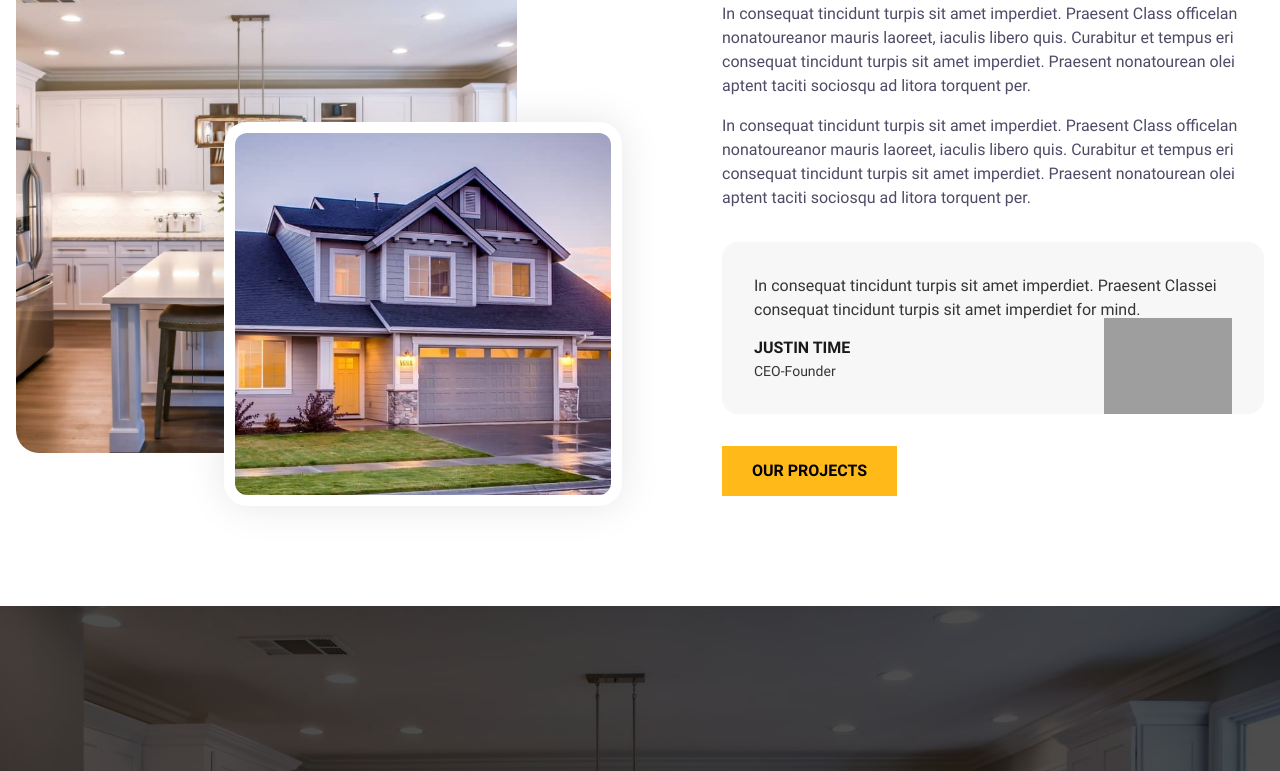
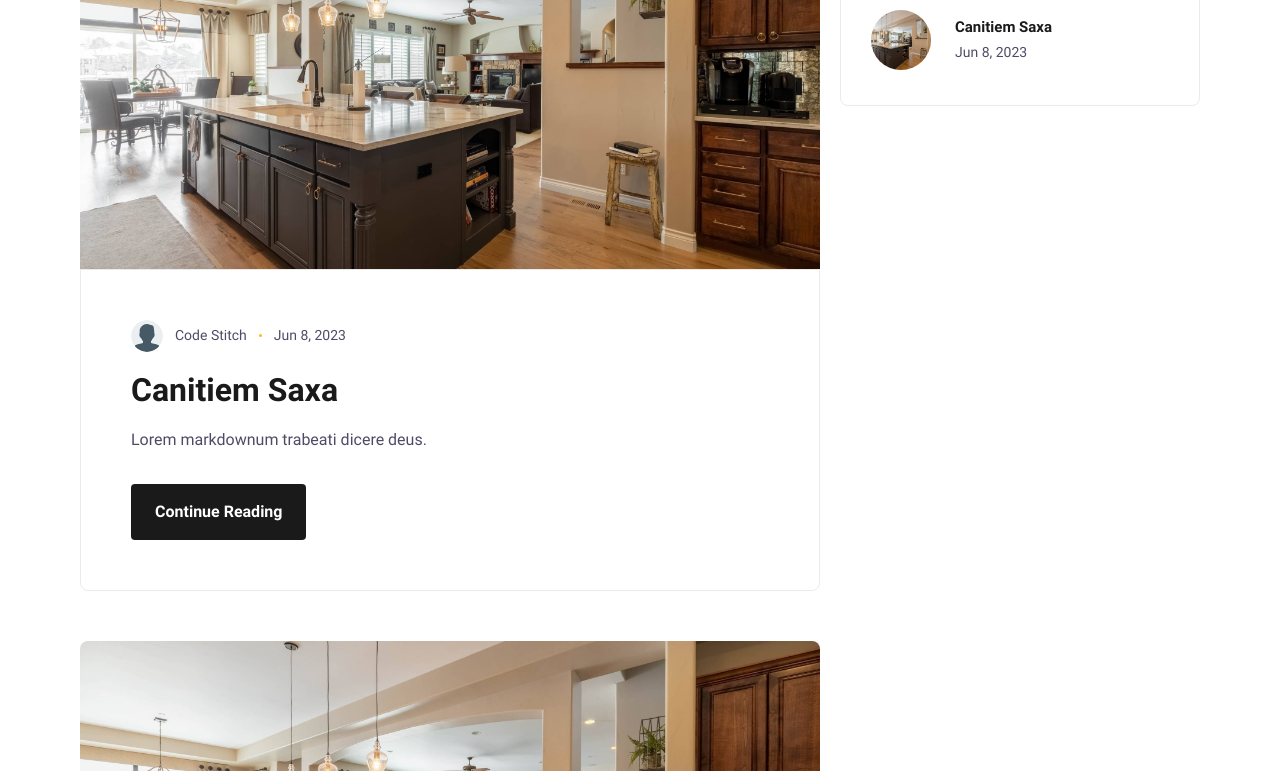
Before and after one commit to JakeOlsenDesign/jodportfolio, an Eleventy site: page src/content/pages/portfolio.html in a window 1280 px wide. Shown: the part 660-1431 px from the top of the page. Built offline with nearby package versions, Linux system fonts and the light colour scheme; Eleventy itself is replaced by a stand-in of ours; files that its build step writes are made by us from their sources; grey boxes are pictures that could not be loaded.

Commit message:
update portfolio / blog

```diff
--- a/src/content/pages/portfolio.html
+++ b/src/content/pages/portfolio.html
@@ -8,25 +8,10 @@ eleventyNavigation:
     order: 300
 ---
 
-{#
-    The starter kit uses the eleventy navigation plugin to render navigation items using data defined within the page,
-    making the navigation easy to control in larger projects.
-    https://www.11ty.dev/docs/plugins/navigation/
-
-    In the starter kit, dropdowns are created by defining a "parent" in the eleventyNavigation frontmatter data of the child
-    page (see pages/project-one.html as an example).
-
-    To create the dropdown "parent", which gets rendered as a <span> (as opposed to an <a>) we need to create a blank HTML
-    file with the eleventyNavigation frontmatter defined, as shown in this example file.
-
-    Make sure the permalink is set to "false", which prevents a HTML file being made in /public and keeps this page from
-    being written to the sitemap.
-#}
-
 {% extends "layouts/base.html" %}
 
 {% block head %}
-    <link rel="stylesheet" href="/assets/css/about.css">
+    <link rel="stylesheet" href="/assets/css/blog.css">
 {% endblock %}
 
 {% block body %}
@@ -41,51 +26,63 @@ eleventyNavigation:
             <source media="(min-width: 601px)" srcset="/assets/images/cabinets2.jpg">
             <img aria-hidden="true" decoding="async" src="/assets/images/cabinets2.jpg" alt="kitchen cabinets" loading="eager" width="2500" height="1667">
         </picture>
-
     </section>
 
     <!-- ============================================ -->
-    <!--                 Side By Side                 -->
+    <!--              Main Blog Content               -->
     <!-- ============================================ -->
 
-    <section id="sbs">
-        <div class="cs-container">
-            <!-- Left Image Section -->
-            <div class="cs-left">
-                <picture class="cs-picture cs-picture1">
-                    <source media="(max-width: 600px)" srcset="/assets/images/cabinets2-m.jpg">
-                    <source media="(min-width: 601px)" srcset="/assets/images/cabinets2.jpg">
-                    <img aria-hidden="true" decoding="async" src="/assets/images/cabinets2.jpg" alt="cabinets" loading="lazy" width="400" height="563">
-                </picture>
-                <picture class="cs-picture cs-picture2">
-                    <source media="(max-width: 600px)" srcset="/assets/images/construction-m.jpg">
-                    <source media="(min-width: 601px)" srcset="/assets/images/construction.jpg">
-                    <img aria-hidden="true" decoding="async" src="/assets/images/construction.jpg" alt="house" loading="lazy" width="400" height="563">
-                </picture>
-            </div>
-            <!-- Right Content Section-->
-            <div class="cs-right">
-                <span class="cs-topper">About Us</span>
-                <h2 class="cs-title">About Company Title</h2>
-                <p class="cs-text">
-                    In consequat tincidunt turpis sit amet imperdiet. Praesent Class officelan nonatoureanor mauris laoreet, iaculis libero quis. Curabitur et tempus eri consequat tincidunt turpis sit amet imperdiet. Praesent nonatourean olei aptent taciti sociosqu ad litora torquent per.
-                </p>
-                <p class="cs-text">
-                    In consequat tincidunt turpis sit amet imperdiet. Praesent Class officelan nonatoureanor mauris laoreet, iaculis libero quis. Curabitur et tempus eri consequat tincidunt turpis sit amet imperdiet. Praesent nonatourean olei aptent taciti sociosqu ad litora torquent per.
-                </p>
-                <div class="cs-flex-group">
-                    <p class="cs-flex-p">
-                        In consequat tincidunt turpis sit amet imperdiet. Praesent Classei consequat tincidunt turpis sit amet imperdiet for mind.
-                    </p>
-                    <span class="cs-name">Justin Time</span>
-                    <span class="cs-job">CEO-Founder</span>
-                    <img class="cs-quote-icon" loading="lazy" decoding="async" src="https://csimg.nyc3.digitaloceanspaces.com/SideBySide/quote-white.svg" alt="gavel" width="136" height="77">
-                </div>
-                <a href="/projects" class="cs-button-solid">Our Projects</a>
-            </div>
+    <div class="blog-container main-content-wrapper">
+        <!--Main content -->
+        <div class="main-content">
+            <!-- ============================================ -->
+            <!--                 Blog Articles                -->
+            <!-- ============================================ -->
+
+            {% if collections.post | length == 0 %}
+                <h1>No Recent Posts</h1>
+            {% else %}
+                {%- for post in collections.post | reverse -%}
+                    <article class="recent-articles">
+                        <!--Main Article Image-->
+                        <picture class="blog-mainImage">
+                            <img
+                            src="{{ post.data.image }}"
+                            alt="{{ post.data.imageAlt }}"
+                            width="795"
+                            height="400"
+                            decoding="async"/>
+                        </picture>
+                        <!--Article Info-->
+                        <div class="article-group">
+                            <div class="blog-authorGroup">
+                                <!--Author Image-->
+                                <picture class="blog-author-img">
+                                    <img
+                                    src="/assets/svgs/profile.svg"
+                                    alt="house"
+                                    width="32"
+                                    height="32"
+                                    decoding="async"/>
+                                </picture>
+                                <span class="blog-author">{{ post.data.author }}</span>
+                                <span aria-hidden="true" class="blog-dot"></span>
+                                <!--Blog Date-->
+                                <span class="blog-date">{{ post.date | postDate }}</span>
+                            </div>
+                            <h2 class="blog-h1">
+                                {{ post.data.title }}
+                            </h2>
+                            <p class="blog-desc">
+                                {{ post.data.description }}
+                            </p>
+                            <a href="{{ post.url }}" class="blog-link">Continue Reading</a>
+                        </div>
+                    </article>
+                {%- endfor -%}
+            {% endif %}
         </div>
-    </section>
 
-    {% include 'components/cta.html' %}
-
+        {% include 'components/featured-post.html' %}
+    </div>
 {% endblock %}
```
Also changed, not shown: src/content/projects/portfolio.json (added, +9 -0 lines), src/content/projects/project-glaucomflecken.html (renamed from src/content/pages/projects/project-glaucomflecken.html).
